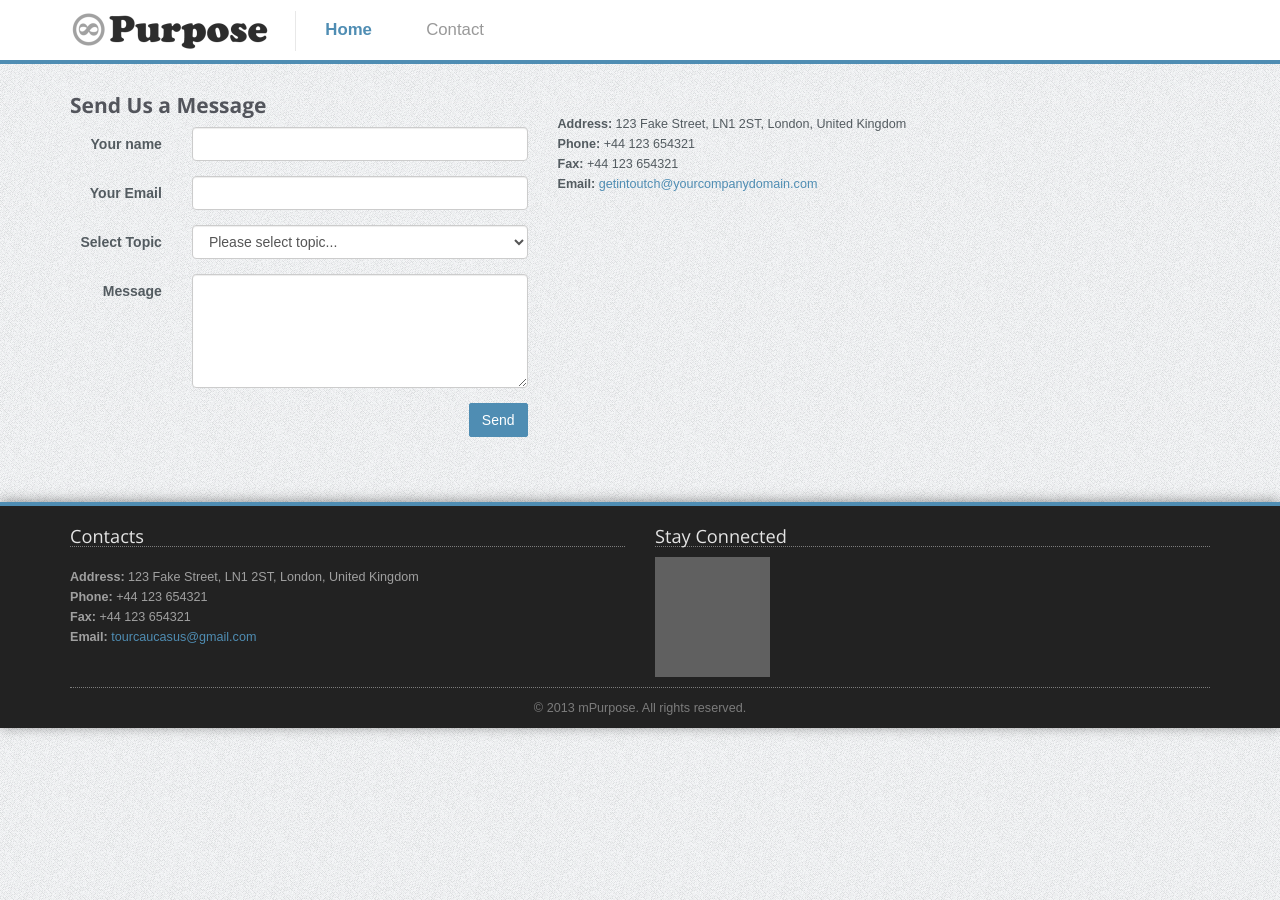
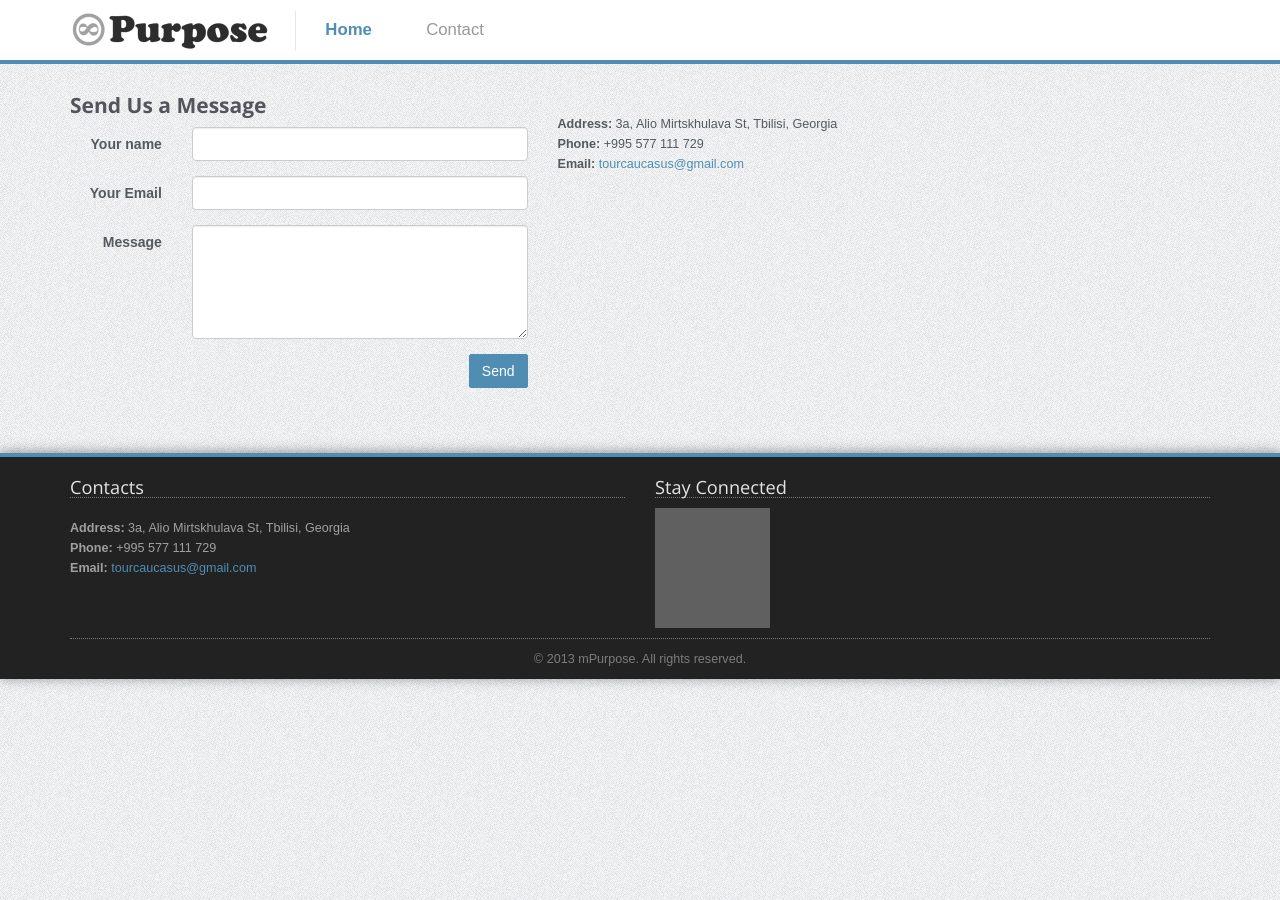
Before and after one commit to tourcaucasus/jeeptour, a Jekyll site: the page built from contact/index.html, in a window 1280 px wide, cut to the strip 0-900 px from the top of the page. Built offline with Jekyll 4.4.1, drawn with Linux system fonts in a browser that asks for light colours; nearby versions of some CDN libraries; a script that is not in the unit is left out; grey boxes are pictures that could not be loaded.

Commit message:
some fixes

```diff
--- a/_config.yml
+++ b/_config.yml
@@ -6,6 +6,8 @@ baseurl: "" # the subpath of your site, e.g. /blog/
 url: "http://tourcaucasus.github.io/" # the base hostname & protocol for your site
 twitter_username: tourcaucasus
 github_username:  tourcaucasus
+phone: +995 577 111 729
+address: 3a, Alio Mirtskhulava St, Tbilisi, Georgia
 
 # Build settings
 markdown: kramdown
--- a/_includes/footer.html
+++ b/_includes/footer.html
@@ -1,22 +1,26 @@
 <div class="footer">
   <div class="container">
     <div class="row">
-
       <div class="col-footer col-md-6 col-xs-6">
         <h3>Contacts</h3>
         <p class="contact-us-details">
-          <b>Address:</b> 123 Fake Street, LN1 2ST, London, United Kingdom<br/>
-          <b>Phone:</b> +44 123 654321<br/>
-          <b>Fax:</b> +44 123 654321<br/>
+          <b>Address:</b> {{ site.address }}<br/>
+          <b>Phone:</b> {{ site.phone }}<br/>
           <b>Email:</b> <a href="mailto:{{ site.email }}">{{ site.email }}</a>
         </p>
       </div>
       <div class="col-footer col-md-6 col-xs-6">
         <h3>Stay Connected</h3>
         <ul class="footer-stay-connected no-list-style">
-          <li><a href="#" class="facebook"></a></li>
-          <li><a href="#" class="twitter"></a></li>
-          <li><a href="#" class="googleplus"></a></li>
+          <li>
+            <a href="#" class="facebook"></a>
+          </li>
+          <li>
+            <a href="#" class="twitter"></a>
+          </li>
+          <li>
+            <a href="#" class="googleplus"></a>
+          </li>
         </ul>
       </div>
     </div>
--- a/_includes/header.html
+++ b/_includes/header.html
@@ -7,12 +7,27 @@
             <img src="/img/mPurpose-logo.png" alt="{{ site.title }}">
           </a>
         </li>
-        <li class="active">
-          <a href="{{ site.baseurl }}/">Home</a>
-        </li>
-        <li >
-          <a href="{{ "contact" | prepend: site.baseurl }}/">Contact</a>
-        </li>
+
+        {% if "/contact/index.html" != page.url %}
+          <li class="active">
+            <a href="{{ site.baseurl }}/">Home</a>
+          </li>
+        {% else %}
+          <li>
+            <a href="{{ site.baseurl }}/">Home</a>
+          </li>
+        {% endif %}
+
+        {% if "/contact/index.html" == page.url %}
+          <li class="active">
+            <a href="/contact">Contact</a>
+          </li>
+        {% else %}
+          <li>
+            <a href="/contact">Contact</a>
+          </li>
+        {% endif %}
+
         {% for page in site.pages %}
           {% if page.title %}
             <li>
@@ -20,7 +35,6 @@
             </li>
           {% endif %}
         {% endfor %}
-
       </ul>
     </nav>
   </div>
--- a/_includes/tours.html
+++ b/_includes/tours.html
@@ -10,7 +10,7 @@
                             {% if foundImage == 0 %}
                                 {% assign html = image | split:"/>" | first %}
                                 <div class="image">
-                                    <a href="{{ page.url | prepend: site.baseurl }}"><img src="{{ site.baseurl }}{{image}}" /></a>
+                                    <a href="{{ post.url | prepend: site.baseurl }}"><img src="{{ site.baseurl }}{{image}}" /></a>
                                 </div>
                                 {% assign foundImage = 1 %}
                             {% endif %}
--- a/contact/index.html
+++ b/contact/index.html
@@ -22,17 +22,6 @@ layout: default
                             </div>
                         </div>
                         <div class="form-group">
-                            <label for="contact-message" class="col-sm-3 control-label"><b>Select Topic</b></label>
-                            <div class="col-sm-9">
-                                <select class="form-control" id="prependedInput">
-                                    <option>Please select topic...</option>
-                                    <option>General</option>
-                                    <option>Services</option>
-                                    <option>Orders</option>
-                                </select>
-                            </div>
-                        </div>
-                        <div class="form-group">
                             <label for="contact-message" class="col-sm-3 control-label"><b>Message</b></label>
                             <div class="col-sm-9">
                                 <textarea class="form-control" rows="5" id="contact-message"></textarea>
@@ -48,10 +37,9 @@ layout: default
             </div>
             <div class="col-sm-7">
                 <p class="contact-us-details">
-                    <b>Address:</b> 123 Fake Street, LN1 2ST, London, United Kingdom<br/>
-                    <b>Phone:</b> +44 123 654321<br/>
-                    <b>Fax:</b> +44 123 654321<br/>
-                    <b>Email:</b> <a href="mailto:getintoutch@yourcompanydomain.com">getintoutch@yourcompanydomain.com</a>
+                    <b>Address:</b> {{ site.address }}<br/>
+                    <b>Phone:</b> {{ site.phone }}<br/>
+                    <b>Email:</b> <a href="mailto:{{ site.email }}">{{ site.email }}</a>
                 </p>
             </div>
         </div>
```
